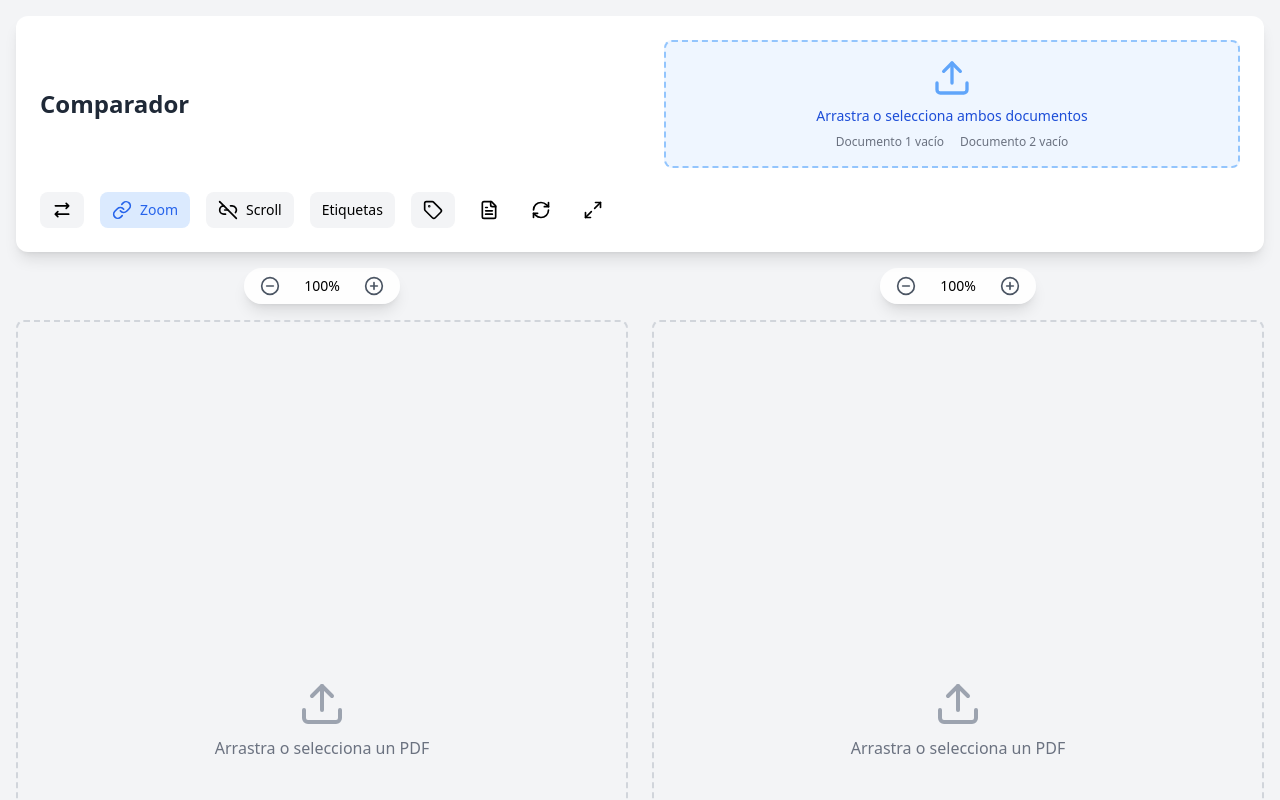
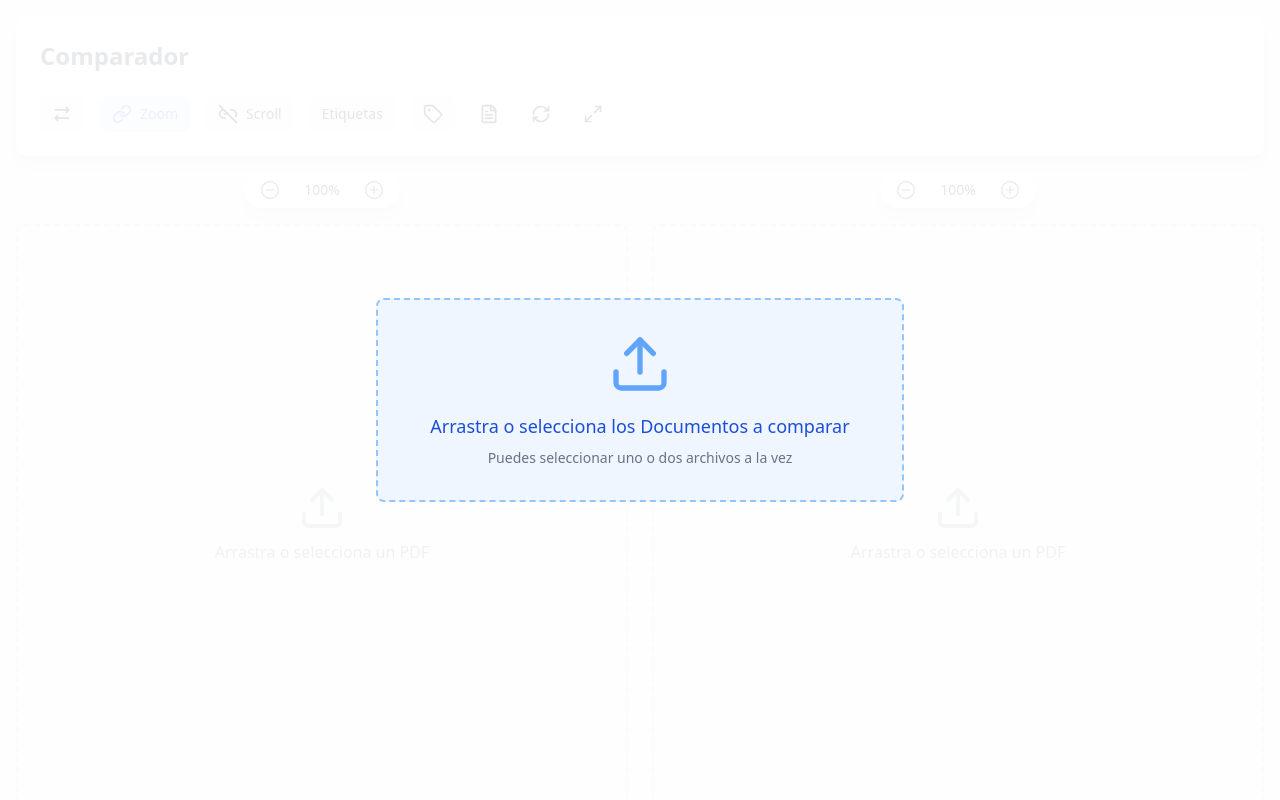
Before and after one commit to RyanRey0/Comparador, a React (Vite) app: page / in a window 1280 px wide. Shown: the top 800 px of the page. Built offline with nearby package versions, Linux system fonts and the light colour scheme.

Commit message:
Agrego: Subir ambos documentos

```diff
--- a/src/App.tsx
+++ b/src/App.tsx
@@ -328,44 +328,6 @@ function App() {
       <div className="w-full max-w-[2200px] mx-auto bg-white rounded-xl shadow-lg p-2 sm:p-6 relative">
   <div className="flex flex-col sm:flex-row justify-between items-center mb-6 gap-4">
           <h1 className="text-2xl font-bold text-gray-800">Comparador</h1>
-          {(!leftPDF || !rightPDF) && (
-            <div className="w-full max-w-xl">
-              <input
-                type="file"
-                accept=".pdf"
-                multiple
-                onChange={(e) => handleBothFilesChange(Array.from(e.target.files || []))}
-                className="hidden"
-                id="pdf-upload"
-              />
-              <label
-                htmlFor="pdf-upload"
-                className="flex flex-col items-center justify-center w-full border-2 border-dashed border-blue-300 rounded-lg p-4 cursor-pointer bg-blue-50 hover:bg-blue-100"
-                onDragOver={(e) => e.preventDefault()}
-                onDrop={(e) => {
-                  e.preventDefault();
-                  handleBothFilesChange(Array.from(e.dataTransfer.files));
-                }}
-              >
-                <Upload className="w-10 h-10 text-blue-400 mb-2" />
-                <p className="text-sm text-blue-700 font-medium text-center">
-                  {!leftPDF && !rightPDF
-                    ? "Arrastra o selecciona ambos documentos"
-                    : !rightPDF
-                    ? "Arrastra o selecciona el segundo PDF"
-                    : "Arrastra o selecciona el primer PDF"}
-                </p>
-                <div className="flex gap-4 mt-2">
-                  <span className="text-xs text-gray-500">
-                    {leftPDF ? getFileName(leftPDF) : "Documento 1 vacío"}
-                  </span>
-                  <span className="text-xs text-gray-500">
-                    {rightPDF ? getFileName(rightPDF) : "Documento 2 vacío"}
-                  </span>
-                </div>
-              </label>
-            </div>
-          )}
           </div>
           {/* Botón de intercambio */}
           <div className="flex gap-4">
@@ -505,13 +467,40 @@ function App() {
           </div>
         </div>
 
-  <div className="grid grid-cols-1 sm:grid-cols-2 gap-4 sm:gap-6 h-[600px] sm:h-[800px]">
+  <div className="grid grid-cols-1 sm:grid-cols-2 gap-4 sm:gap-6 h-[calc(100vh-200px)] min-h-[500px] max-h-[1000px]">
             <div
             onDragOver={!leftPDF ? (e) => e.preventDefault() : undefined}
             onDrop={!leftPDF ? (e) => handleDrop(e, 'left') : undefined}
             onContextMenu={enableEtiquetar ? handleLeftContextMenu : undefined}
             className="relative"
             >
+            {!leftPDF ? (
+              <div className="w-full h-full">
+              <input
+                key={leftInputKey}
+                type="file"
+                accept=".pdf"
+                onChange={(e) => handleFileChange(e, 'left')}
+                className="hidden"
+                id="left-pdf"
+              />
+              <label
+                htmlFor="left-pdf"
+                className="absolute inset-0"
+                onDragOver={(e) => e.preventDefault()}
+                onDrop={(e) => handleDrop(e, 'left')}
+              >
+                <PDFViewer
+                file={null}
+                scale={leftScale}
+                containerRef={leftContainerRef}
+                onScroll={onLeftScroll}
+                onContextMenu={enableEtiquetar ? handleLeftContextMenu : undefined}
+                />
+              </label>
+              </div>
+            ) : (
+              <>
               <input
                 key={leftInputKey}
                 type="file"
@@ -521,7 +510,7 @@ function App() {
                 id="left-pdf"
                 disabled={!!leftPDF}
               />
-            {!leftPDF ? (
+              {leftPDF ? (
                 <label htmlFor="left-pdf" className="absolute inset-0 cursor-pointer z-10">
                 <PDFViewer
                   file={leftPDF}
@@ -541,6 +530,8 @@ function App() {
                   onContextMenu={enableEtiquetar ? handleLeftContextMenu : undefined}
                 />
                 </div>
+              )}
+              </>
             )}
             </div>
 
@@ -582,6 +573,39 @@ function App() {
             )}
           </div>
         </div>
+
+        {/* Panel central para cargar archivos cuando no hay ninguno cargado */}
+        {!leftPDF && !rightPDF && (
+          <div className="fixed inset-0 flex items-center justify-center bg-white bg-opacity-90 z-10">
+            <div className="w-full max-w-xl p-6">
+              <input
+                type="file"
+                accept=".pdf"
+                multiple
+                onChange={(e) => handleBothFilesChange(Array.from(e.target.files || []))}
+                className="hidden"
+                id="pdf-upload-central"
+              />
+              <label
+                htmlFor="pdf-upload-central"
+                className="flex flex-col items-center justify-center w-full border-2 border-dashed border-blue-300 rounded-lg p-8 cursor-pointer bg-blue-50 hover:bg-blue-100"
+                onDragOver={(e) => e.preventDefault()}
+                onDrop={(e) => {
+                  e.preventDefault();
+                  handleBothFilesChange(Array.from(e.dataTransfer.files));
+                }}
+              >
+                <Upload className="w-16 h-16 text-blue-400 mb-4" />
+                <p className="text-lg text-blue-700 font-medium text-center mb-2">
+                  Arrastra o selecciona los Documentos a comparar
+                </p>
+                <p className="text-sm text-gray-500">
+                  Puedes seleccionar uno o dos archivos a la vez
+                </p>
+              </label>
+            </div>
+          </div>
+        )}
 
         {showEtiquetasModal && (
           <div className="fixed inset-0 bg-black bg-opacity-50 flex justify-center items-center z-20">
```
Lines whose indentation alone changed are shown as unchanged.
